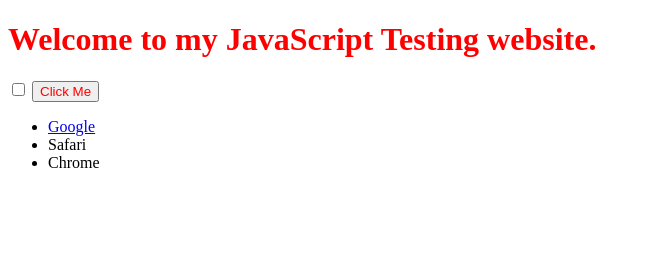
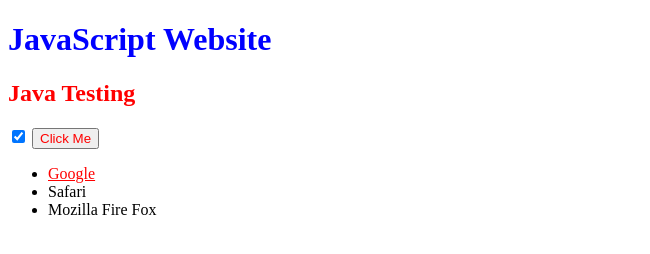
Before and after one commit to Tobexxy/javascripttest, a plain HTML site: page index.html in a window 1280 px wide. Shown: the whole page, without its empty margins (0-650 px from the left). Drawn offline with Linux system fonts and the light colour scheme.

Commit message:
15.10.23

```diff
--- a/index.html
+++ b/index.html
@@ -15,6 +15,7 @@
 -->
 
 <h1>Hello</h1>
+<h2>hi</h2>
 <input type="checkbox">
 
 <button>
--- a/index.js
+++ b/index.js
@@ -3,5 +3,29 @@
 // var nickName = prompt("What do you want to be called ?");
 // alert("Hello, my name is " + myName + ", nice to meet you " + yourName + " A.k.A " + nickName + " !");
 
+//Changing text in html file(first locate the element using htmltree and use the inner to change the value)
+document.querySelector("h1").innerHTML = "Welcome to my JavaScript Testing website.";
 
-document.querySelector("h1").innerHTML = "Welcome to my JavaScript Testing website.";
+//using tree get first or last element tags
+var h1 = document.firstElementChild.lastElementChild.firstElementChild;
+h1.innerHTML = "JavaScript Website";
+
+//aside from changing the content you can also change the style
+h1.style.color = "blue";
+
+
+document.querySelector("input").click()
+
+var list = document.firstElementChild.lastElementChild.firstElementChild.nextElementSibling;
+list.innerHTML = "Java Testing";
+list.style.color = "red"
+
+
+//how to get an element with multiple items and same name e.g h1 or l1 appearing multiple times .getting elements by their tag name
+document.getElementsByTagName("li")[2].innerHTML = "Mozilla Fire Fox";
+
+
+document.querySelectorAll("li")[0]; //use query selector to get a specific tag when a tag appears in multiple occassions
+
+//changing an item in the list color
+document.querySelector("ul li a").style.color = "red";
```
